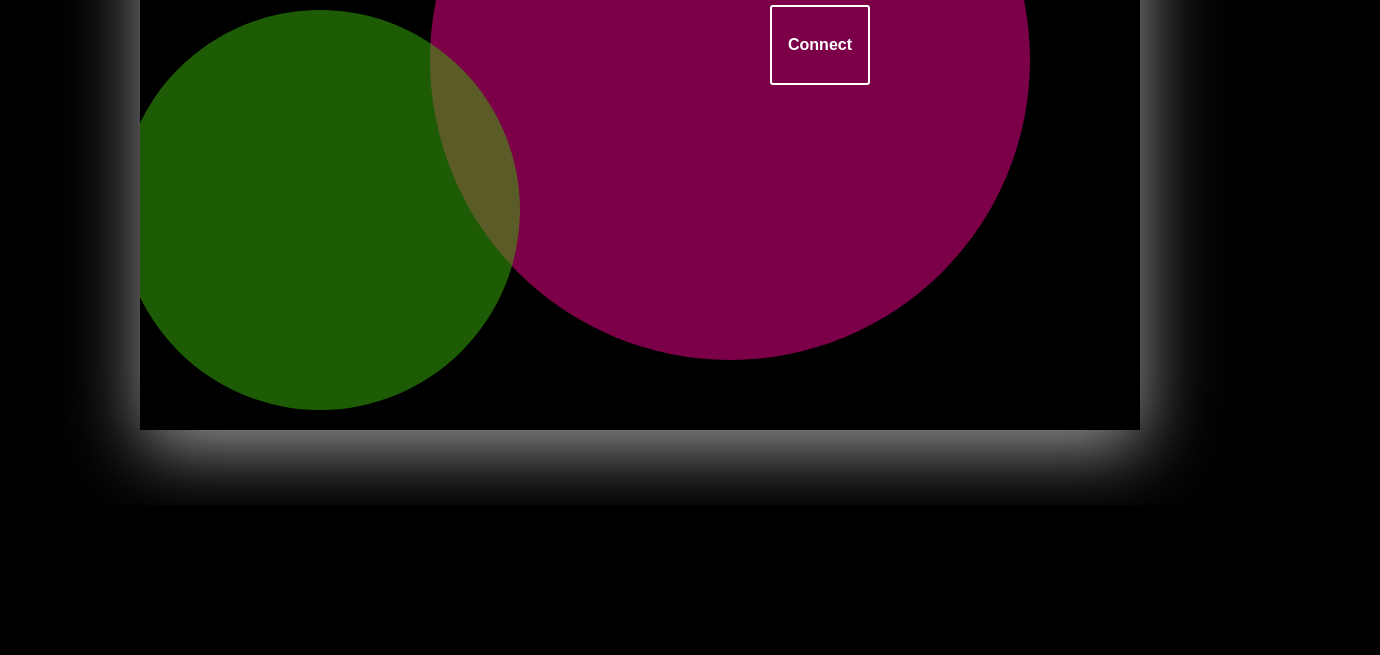
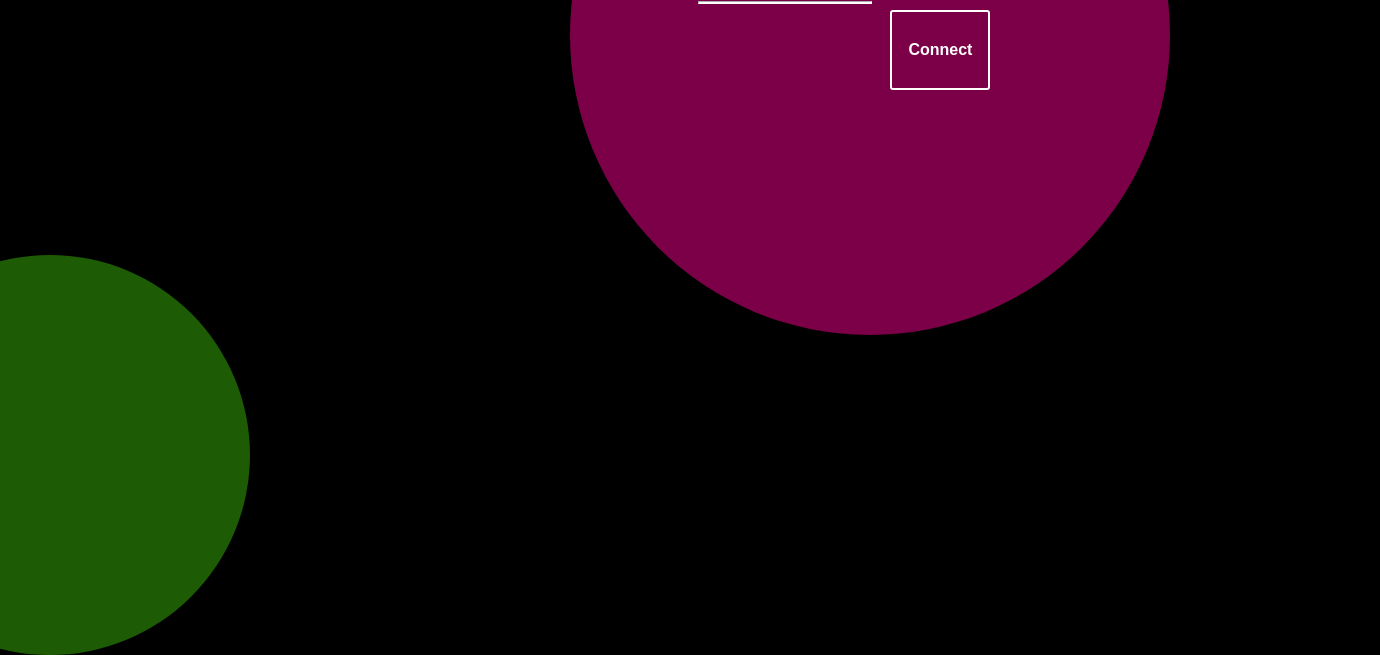
Before and after one commit to mpokrasenko/mpokrasenko, a plain HTML site: page index.html in a window 1280 px wide. Shown: the part 295-950 px from the top of the page, 1380 px wide, since content can reach past the window. Before the commit the page ends 800 px from the top, so only its background shows below. Drawn offline with Linux system fonts and the light colour scheme.

Commit message:
Update index.html

```diff
--- a/index.html
+++ b/index.html
@@ -5,16 +5,6 @@
 html, body {
     font-family: 'Muli', sans-serif;
     background-color: #000000;
-}
-
-.container {
-    width: 1000px;
-    height: 700px;
-    margin: 2% auto;
-    position: relative;
-    overflow: hidden;
-    background: #000000;
-    box-shadow: 2px 18px 70px 0px #9D9D9D;
 }
 
 .circle-blue {
@@ -113,8 +103,8 @@ button:hover {
     height: 400px;
     width: 400px;
     position: absolute;
-    bottom: 20px;
-    left: -20px;
+    bottom: -150px;
+    left: -150px;
     background-color: #3bb508;
     border-radius: 50%;
     opacity: 0.5;
```
